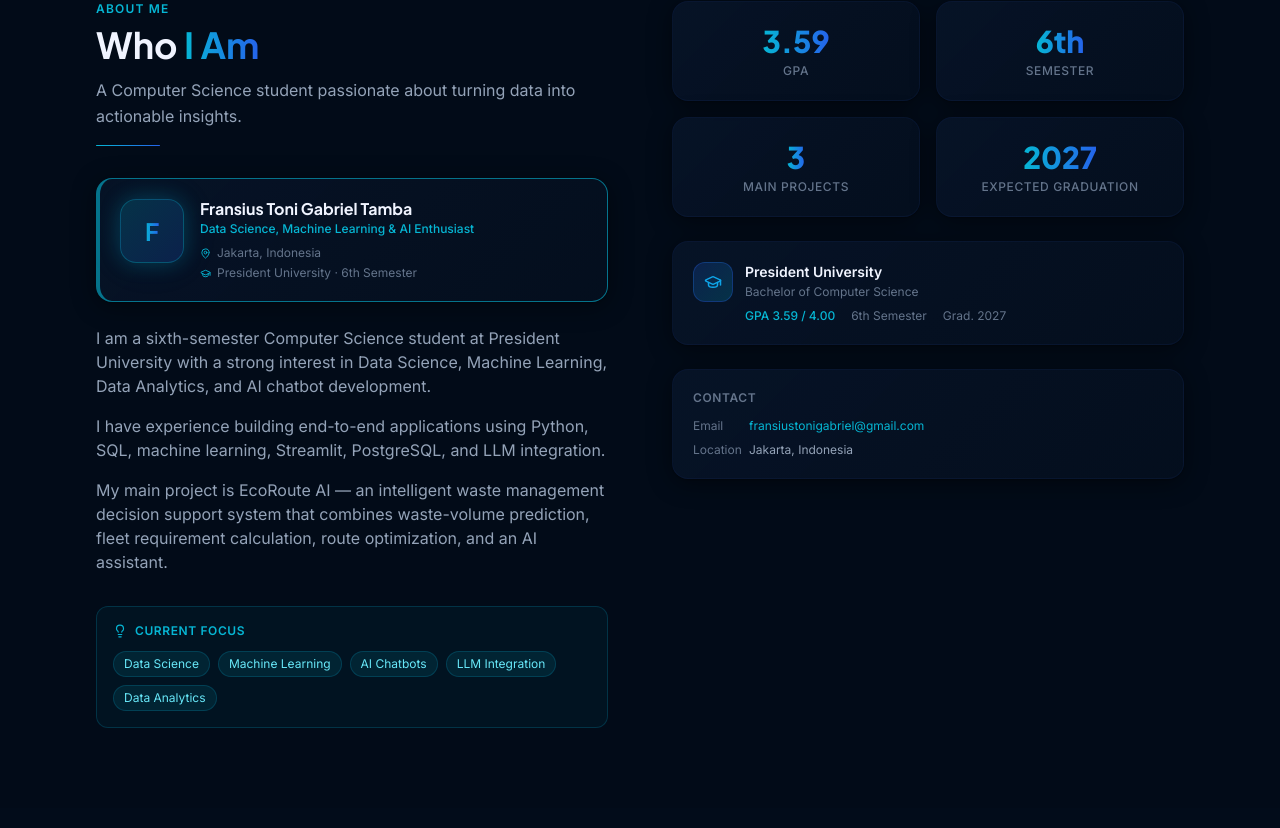
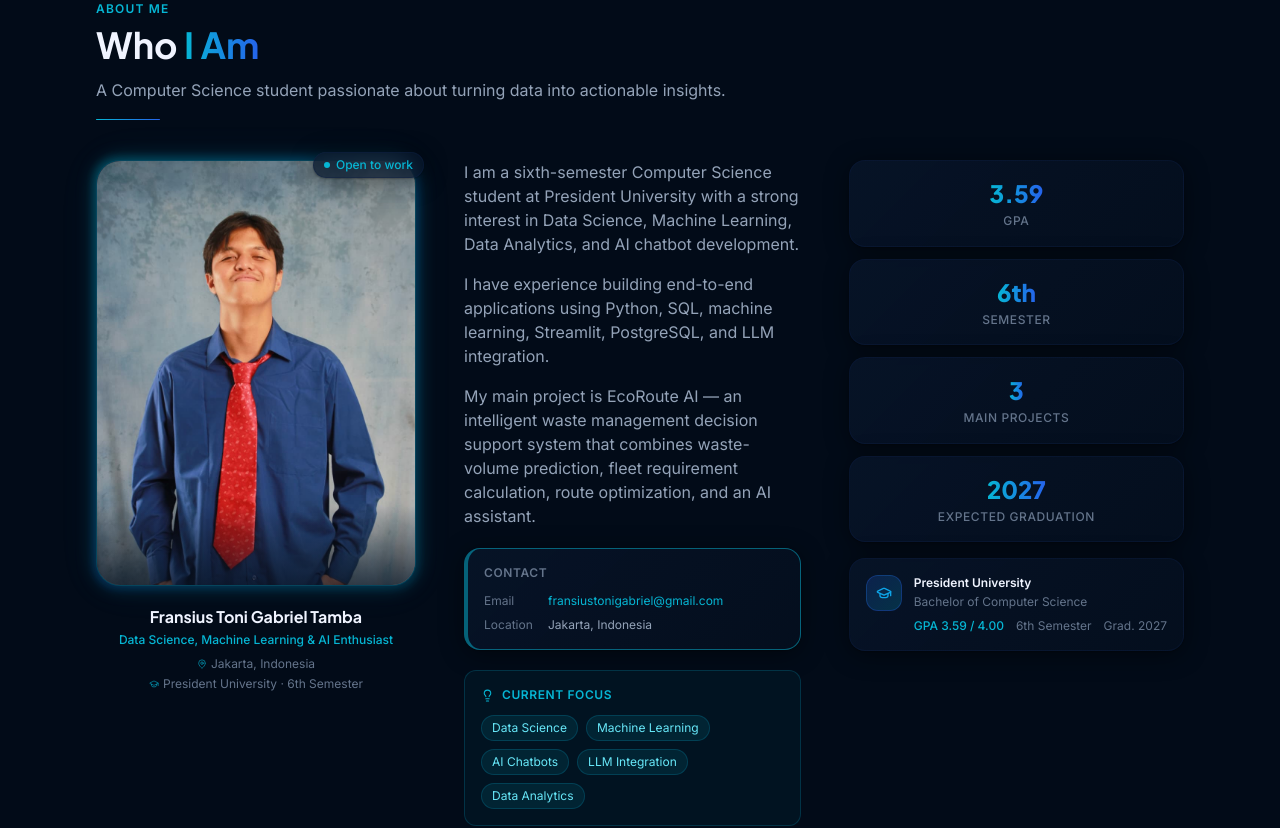
Before and after one commit to fransius-toni/Toni-Portofolio, a React (Vite) app: page / in a window 1280 px wide. Shown: the part 912-1740 px from the top of the page. Built offline with nearby package versions, Linux system fonts and the light colour scheme.

Commit message:
feat: improve about section profile presentation

```diff
--- a/src/components/sections/About.tsx
+++ b/src/components/sections/About.tsx
@@ -1,8 +1,116 @@
+import { useState } from 'react';
 import { motion } from 'framer-motion';
-import { MapPin, GraduationCap, Lightbulb } from 'lucide-react';
+import { MapPin, GraduationCap, Lightbulb, User } from 'lucide-react';
 import SectionHeader from '../ui/SectionHeader';
 import portfolioData from '../../data/portfolioData';
 
+// ─── Profile Photo Card ───────────────────────────────────────────────────────
+function ProfilePhoto() {
+  const { personal, education } = portfolioData;
+  const [imgError, setImgError] = useState(false);
+
+  return (
+    <div className="flex flex-col items-center gap-5">
+      {/* Photo frame */}
+      <motion.div
+        initial={{ opacity: 0, scale: 0.94 }}
+        whileInView={{ opacity: 1, scale: 1 }}
+        viewport={{ once: true, margin: '-40px' }}
+        transition={{ duration: 0.6, ease: 'easeOut' }}
+        className="relative group"
+        style={{ width: 'clamp(180px, 42vw, 320px)' }}
+      >
+        {/* Outer glow ring — animates on hover, respects reduced-motion */}
+        <div
+          aria-hidden="true"
+          className="absolute -inset-[3px] rounded-3xl bg-gradient-to-br from-accent-cyan/40 via-accent-blue/30 to-accent-sky/20
+                     opacity-60 blur-sm transition-opacity duration-500
+                     group-hover:opacity-100 motion-reduce:transition-none"
+        />
+
+        {/* Inner card */}
+        <div
+          className="relative rounded-3xl overflow-hidden border border-accent-cyan/30
+                     bg-navy-800 shadow-glow-cyan
+                     transition-transform duration-500 ease-out
+                     group-hover:scale-[1.02] motion-reduce:group-hover:scale-100"
+        >
+          {/* Aspect ratio wrapper — 3:4 portrait */}
+          <div className="relative w-full" style={{ paddingBottom: '133.33%' }}>
+            {!imgError && personal.avatar ? (
+              <img
+                src={personal.avatar}
+                alt="Fransius Toni Gabriel Tamba"
+                onError={() => setImgError(true)}
+                className="absolute inset-0 w-full h-full object-cover object-top"
+                loading="lazy"
+                decoding="async"
+              />
+            ) : (
+              /* Fallback — shown if image path is wrong or file missing */
+              <div className="absolute inset-0 w-full h-full flex flex-col items-center justify-center bg-gradient-to-br from-navy-800 to-navy-900 gap-3">
+                <div className="w-20 h-20 rounded-2xl bg-gradient-to-br from-accent-cyan/20 to-accent-blue/20 border border-accent-cyan/30 flex items-center justify-center">
+                  <User size={36} className="text-accent-cyan/60" aria-hidden="true" />
+                </div>
+                <p className="text-xs text-text-muted text-center px-4">
+                  Profile photo
+                  <br />
+                  <span className="text-accent-cyan/60">public/images/profile.jpeg</span>
+                </p>
+              </div>
+            )}
+
+            {/* Bottom gradient overlay for readability */}
+            <div
+              aria-hidden="true"
+              className="absolute bottom-0 left-0 right-0 h-20
+                         bg-gradient-to-t from-navy-900/70 to-transparent pointer-events-none"
+            />
+          </div>
+        </div>
+
+        {/* Available badge — top-right corner */}
+        <div
+          aria-hidden="true"
+          className="absolute -top-2 -right-2 flex items-center gap-1.5
+                     glass rounded-full px-2.5 py-1 border border-accent-cyan/30 shadow-card text-xs"
+        >
+          <span className="w-1.5 h-1.5 rounded-full bg-accent-cyan animate-pulse-slow" />
+          <span className="text-accent-cyan font-medium">Open to work</span>
+        </div>
+      </motion.div>
+
+      {/* Name + identity strip below photo */}
+      <motion.div
+        initial={{ opacity: 0, y: 12 }}
+        whileInView={{ opacity: 1, y: 0 }}
+        viewport={{ once: true }}
+        transition={{ duration: 0.5, delay: 0.2, ease: 'easeOut' }}
+        className="text-center w-full"
+        style={{ maxWidth: 'clamp(180px, 42vw, 320px)' }}
+      >
+        <h3 className="font-display font-bold text-text-primary text-base leading-snug">
+          {personal.name}
+        </h3>
+        <p className="text-accent-cyan text-xs font-medium mt-1 leading-snug">
+          {personal.title}
+        </p>
+        <div className="flex flex-wrap justify-center gap-x-3 gap-y-1 mt-2">
+          <span className="flex items-center gap-1 text-xs text-text-muted">
+            <MapPin size={10} className="text-accent-cyan/70" aria-hidden="true" />
+            {personal.location}
+          </span>
+          <span className="flex items-center gap-1 text-xs text-text-muted">
+            <GraduationCap size={10} className="text-accent-cyan/70" aria-hidden="true" />
+            {education.institution} · {education.semester}
+          </span>
+        </div>
+      </motion.div>
+    </div>
+  );
+}
+
+// ─── Stat Cards ───────────────────────────────────────────────────────────────
 const cardVariants = {
   hidden: { opacity: 0, y: 24 },
   show:   { opacity: 1, y: 0, transition: { duration: 0.5, ease: 'easeOut' } },
@@ -10,71 +118,43 @@ const cardVariants = {
 
 const containerVariants = {
   hidden: {},
-  show:   { transition: { staggerChildren: 0.1, delayChildren: 0.2 } },
+  show:   { transition: { staggerChildren: 0.1, delayChildren: 0.15 } },
 };
 
+// ─── About Section ────────────────────────────────────────────────────────────
 export default function About() {
   const { about, personal, education } = portfolioData;
 
   return (
     <section id="about" className="py-20 relative" aria-label="About me">
-      {/* Top divider */}
       <div className="divider-glow mb-0" />
 
       <div className="section-container pt-8">
-        <div className="grid grid-cols-1 lg:grid-cols-2 gap-12 lg:gap-16 items-start">
+        {/* Section heading */}
+        <SectionHeader
+          eyebrow="About Me"
+          title="Who"
+          titleHighlight="I Am"
+          subtitle="A Computer Science student passionate about turning data into actionable insights."
+        />
 
-          {/* ── Left: Identity card + bio ─────────────────────────────────── */}
+        {/* ── Three-column layout: photo | bio | stats ──────────────────── */}
+        {/* On mobile: stacked. Tablet: 2-col. Desktop: photo + wide right col */}
+        <div className="mt-10 grid grid-cols-1 md:grid-cols-[auto_1fr] lg:grid-cols-[auto_1fr_auto] gap-8 lg:gap-12 items-start">
+
+          {/* ── Column 1: Profile photo ──────────────────────────────────── */}
+          <div className="flex justify-center md:justify-start">
+            <ProfilePhoto />
+          </div>
+
+          {/* ── Column 2: Bio + focus areas ──────────────────────────────── */}
           <motion.div
-            initial={{ opacity: 0, x: -30 }}
+            initial={{ opacity: 0, x: -20 }}
             whileInView={{ opacity: 1, x: 0 }}
-            viewport={{ once: true, margin: '-60px' }}
+            viewport={{ once: true, margin: '-40px' }}
             transition={{ duration: 0.6, ease: 'easeOut' }}
+            className="flex flex-col gap-5"
           >
-            <SectionHeader
-              eyebrow="About Me"
-              title="Who"
-              titleHighlight="I Am"
-              subtitle="A Computer Science student passionate about turning data into actionable insights."
-            />
-
-            {/* Identity card */}
-            <div className="card p-5 mt-8 mb-6 border-l-4 border-accent-cyan/60">
-              <div className="flex items-start gap-4">
-                {/* Avatar placeholder */}
-                <div className="flex-shrink-0 w-16 h-16 rounded-2xl bg-gradient-to-br from-accent-cyan/20 to-accent-blue/20 border border-accent-cyan/30 flex items-center justify-center shadow-glow-cyan">
-                  {personal.avatar ? (
-                    <img
-                      src={personal.avatar}
-                      alt={`${personal.name} — profile photo`}
-                      className="w-full h-full object-cover rounded-2xl"
-                    />
-                  ) : (
-                    <span className="font-display font-bold text-2xl gradient-text">
-                      {personal.firstName.charAt(0)}
-                    </span>
-                  )}
-                </div>
-
-                <div>
-                  <h3 className="font-display font-bold text-text-primary text-base leading-tight">
-                    {personal.name}
-                  </h3>
-                  <p className="text-accent-cyan text-xs font-medium mt-0.5">{personal.title}</p>
-                  <div className="flex flex-col gap-1 mt-2">
-                    <div className="flex items-center gap-1.5 text-xs text-text-muted">
-                      <MapPin size={11} className="text-accent-cyan flex-shrink-0" />
-                      {personal.location}
-                    </div>
-                    <div className="flex items-center gap-1.5 text-xs text-text-muted">
-                      <GraduationCap size={11} className="text-accent-cyan flex-shrink-0" />
-                      {education.institution} · {education.semester}
-                    </div>
-                  </div>
-                </div>
-              </div>
-            </div>
-
             {/* Bio paragraphs */}
             <div className="space-y-4">
               {about.paragraphs.map((p, i) => (
@@ -84,11 +164,35 @@ export default function About() {
               ))}
             </div>
 
-            {/* Focus areas */}
-            <div className="mt-8 p-4 rounded-xl bg-accent-cyan/5 border border-accent-cyan/20">
+            {/* Contact quick-links */}
+            <div className="card p-4 border-l-4 border-accent-cyan/50">
+              <p className="text-xs font-semibold text-text-muted uppercase tracking-wider mb-3">
+                Contact
+              </p>
+              <div className="space-y-2">
+                <div className="flex items-center gap-2">
+                  <span className="text-xs text-text-muted w-14 flex-shrink-0">Email</span>
+                  <a
+                    href={`mailto:${personal.email}`}
+                    className="text-xs text-accent-cyan hover:text-accent-light transition-colors truncate"
+                  >
+                    {personal.email}
+                  </a>
+                </div>
+                <div className="flex items-center gap-2">
+                  <span className="text-xs text-text-muted w-14 flex-shrink-0">Location</span>
+                  <span className="text-xs text-text-secondary">{personal.location}</span>
+                </div>
+              </div>
+            </div>
+
+            {/* Current focus tags */}
+            <div className="p-4 rounded-xl bg-accent-cyan/5 border border-accent-cyan/20">
               <div className="flex items-center gap-2 mb-3">
-                <Lightbulb size={14} className="text-accent-cyan" />
-                <span className="text-xs font-semibold text-accent-cyan uppercase tracking-wider">Current Focus</span>
+                <Lightbulb size={13} className="text-accent-cyan" aria-hidden="true" />
+                <span className="text-xs font-semibold text-accent-cyan uppercase tracking-wider">
+                  Current Focus
+                </span>
               </div>
               <div className="flex flex-wrap gap-2">
                 {['Data Science', 'Machine Learning', 'AI Chatbots', 'LLM Integration', 'Data Analytics'].map((item) => (
@@ -103,62 +207,46 @@ export default function About() {
             </div>
           </motion.div>
 
-          {/* ── Right: Stats cards ─────────────────────────────────────────── */}
+          {/* ── Column 3: Stats + education (desktop sidebar, stacks below on tablet/mobile) ── */}
           <motion.div
             variants={containerVariants}
             initial="hidden"
             whileInView="show"
-            viewport={{ once: true, margin: '-60px' }}
-            className="flex flex-col gap-6"
+            viewport={{ once: true, margin: '-40px' }}
+            className="flex flex-col gap-4 md:col-span-2 lg:col-span-1 lg:min-w-[220px]"
           >
             {/* Stat grid */}
-            <div className="grid grid-cols-2 gap-4">
+            <div className="grid grid-cols-2 lg:grid-cols-1 gap-3">
               {about.stats.map(({ label, value }) => (
                 <motion.div
                   key={label}
                   variants={cardVariants}
-                  className="card-hover p-5 flex flex-col items-center justify-center text-center gap-1 min-h-[100px]"
+                  className="card-hover p-4 flex flex-col items-center justify-center text-center gap-1 min-h-[80px]"
                 >
-                  <span className="font-display text-3xl font-extrabold gradient-text">{value}</span>
-                  <span className="text-xs text-text-muted font-medium uppercase tracking-wider">{label}</span>
+                  <span className="font-display text-2xl font-extrabold gradient-text">{value}</span>
+                  <span className="text-xs text-text-muted font-medium uppercase tracking-wider leading-snug">
+                    {label}
+                  </span>
                 </motion.div>
               ))}
             </div>
 
-            {/* Education highlight card */}
-            <motion.div variants={cardVariants} className="card p-5">
+            {/* Education card */}
+            <motion.div variants={cardVariants} className="card p-4">
               <div className="flex items-start gap-3">
-                <div className="w-10 h-10 rounded-xl bg-gradient-to-br from-accent-blue/20 to-accent-cyan/20 border border-accent-blue/30 flex items-center justify-center flex-shrink-0">
-                  <GraduationCap size={18} className="text-accent-sky" />
+                <div className="w-9 h-9 rounded-xl bg-gradient-to-br from-accent-blue/20 to-accent-cyan/20 border border-accent-blue/30 flex items-center justify-center flex-shrink-0">
+                  <GraduationCap size={16} className="text-accent-sky" aria-hidden="true" />
                 </div>
                 <div className="flex-1 min-w-0">
-                  <h4 className="font-semibold text-text-primary text-sm">{education.institution}</h4>
+                  <h4 className="font-semibold text-text-primary text-xs leading-snug">
+                    {education.institution}
+                  </h4>
                   <p className="text-text-muted text-xs mt-0.5">{education.degree}</p>
-                  <div className="flex flex-wrap gap-x-4 gap-y-1 mt-2">
+                  <div className="flex flex-wrap gap-x-3 gap-y-1 mt-2">
                     <span className="text-xs text-accent-cyan font-medium">GPA {education.gpa}</span>
                     <span className="text-xs text-text-muted">{education.semester}</span>
                     <span className="text-xs text-text-muted">Grad. {education.graduationYear}</span>
                   </div>
-                </div>
-              </div>
-            </motion.div>
-
-            {/* Contact info card */}
-            <motion.div variants={cardVariants} className="card p-5">
-              <p className="text-xs font-semibold text-text-muted uppercase tracking-wider mb-3">Contact</p>
-              <div className="space-y-2">
-                <div className="flex items-center gap-2">
-                  <span className="text-xs text-text-muted w-12 flex-shrink-0">Email</span>
-                  <a
-                    href={`mailto:${personal.email}`}
-                    className="text-xs text-accent-cyan hover:text-accent-light transition-colors truncate"
-                  >
-                    {personal.email}
-                  </a>
-                </div>
-                <div className="flex items-center gap-2">
-                  <span className="text-xs text-text-muted w-12 flex-shrink-0">Location</span>
-                  <span className="text-xs text-text-secondary">{personal.location}</span>
                 </div>
               </div>
             </motion.div>
--- a/src/data/portfolioData.ts
+++ b/src/data/portfolioData.ts
@@ -32,7 +32,7 @@ const portfolioData: PortfolioData = {
     whatsapp: 'https://wa.me/628128354234',
     whatsappDisplay: '0812-8354-234',
     cvUrl:    '/cv.pdf',
-    avatar:   '', // Set to '/images/profile.jpg' after adding your photo
+    avatar:   '/images/profile.jpeg',
   },
 
   // ── About ──────────────────────────────────────────────────────────────────
```
Also changed, not shown: public/images/profile.jpeg (added).
